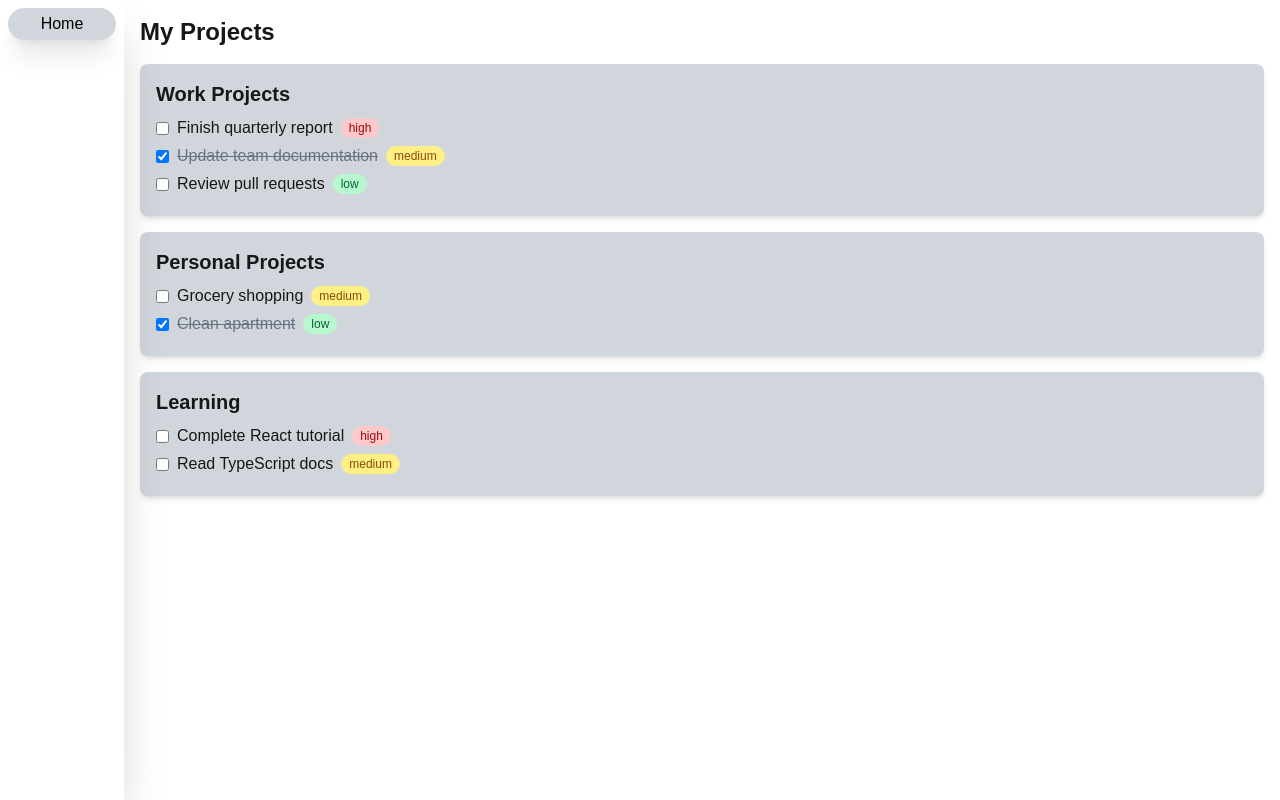
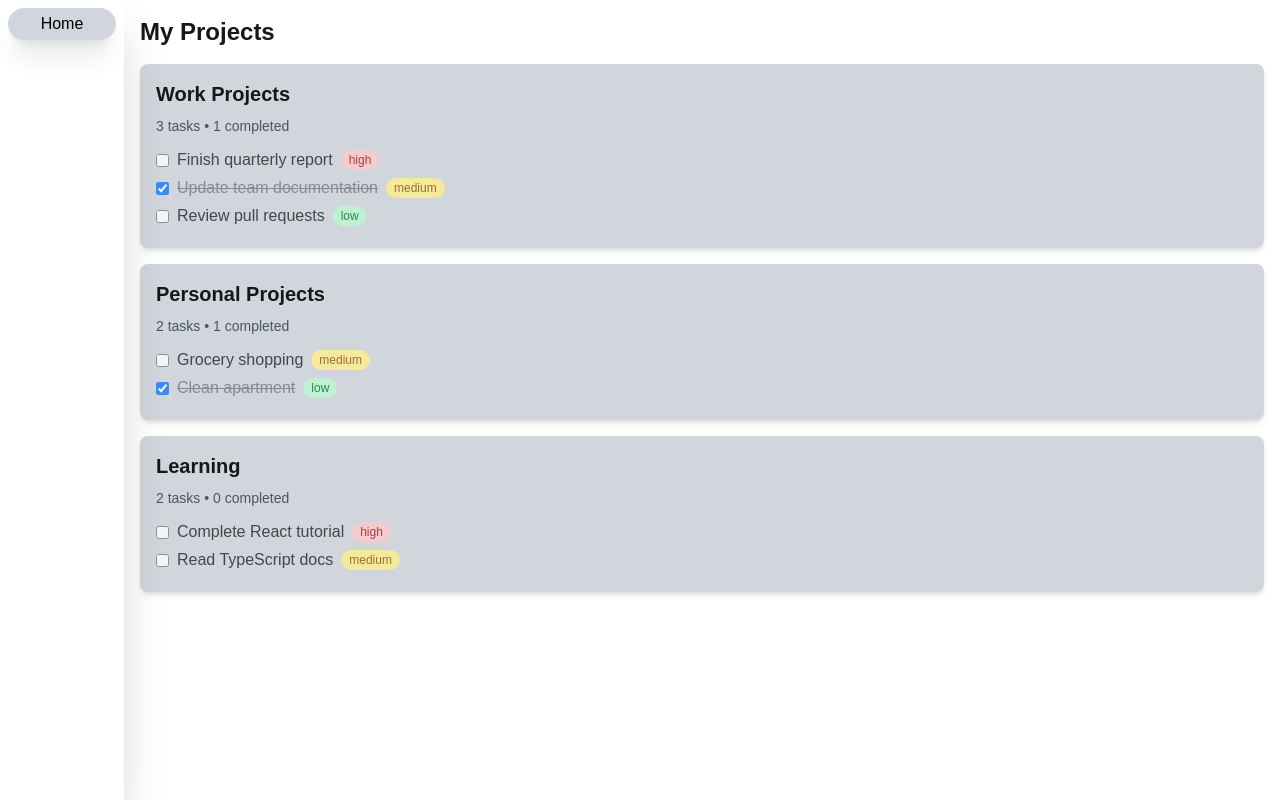
Before and after one commit to YHWHinme/projectTracking, a Next.js app in the folder frontend/: page / in a window 1280 px wide. Built offline with nearby package versions, Linux system fonts and the light colour scheme.

Commit message:
Added clickable projects

```diff
--- a/frontend/app/components/projectDisplay.tsx
+++ b/frontend/app/components/projectDisplay.tsx
@@ -1,4 +1,5 @@
 import React from "react";
+import Link from "next/link";
 import { Project, Task } from "@/app/lib/types";
 import { mockProjects } from "@/app/lib/mockData";
 
@@ -6,15 +7,28 @@ const ProjectDisplay: React.FC = () => {
   return (
     <div className="p-4">
       <h1 className="text-2xl font-bold mb-4">My Projects</h1>
-      {mockProjects.map((project: Project) => (
-        <div
-          key={project.name}
-          className="bg-gray-300 shadow-md rounded-lg p-4 mb-4"
-        >
+      {/* Iterates over the mockProjects array to display each project's details.
+      For each project, it prepares data and renders a clickable link. */}
+      {mockProjects.map((project: Project) => {
+        const projectSlug = project.name.toLowerCase().replace(/ /g, "-");
+        // Calculates the number of completed tasks for the current project.
+        const completedTasks = project.tasks.filter(
+          (task) => task.completed,
+        ).length;
+
+        // Renders a clickable link for each project, leading to its detailed page.
+        return (
+          <Link key={project.name} href={`/projects/${projectSlug}`}>
+            <div className="bg-gray-300 shadow-md rounded-lg p-4 mb-4 hover:bg-gray-400 cursor-pointer transition-colors duration-200">
               <h2 className="text-xl font-semibold mb-2">{project.name}</h2>
+              <p className="text-sm text-gray-600 mb-3">
+                {project.tasks.length} tasks • {completedTasks} completed
+              </p>
               <ul>
-            {project.tasks.map((task: Task, index: number) => (
-              <li key={index} className="flex items-center mb-1">
+                {/* Displays up to the first three tasks for the project as a
+                preview. */}
+                {project.tasks.slice(0, 3).map((task: Task, index: number) => (
+                  <li key={index} className="flex items-center mb-1 opacity-75">
                     <input
                       type="checkbox"
                       checked={task.completed}
@@ -37,9 +51,18 @@ const ProjectDisplay: React.FC = () => {
                     </span>
                   </li>
                 ))}
+                {/* // Conditionally renders a message if there are more than 3
+                tasks, indicating how many more. */}
+                {project.tasks.length > 3 && (
+                  <li className="text-sm text-gray-500 mt-2">
+                    +{project.tasks.length - 3} more tasks...
+                  </li>
+                )}
               </ul>
             </div>
-      ))}
+          </Link>
+        );
+      })}
     </div>
   );
 };
```
Also changed, not shown: 1 other file (tests, documents, lock files or other folders). Lines whose indentation alone changed are shown as unchanged.
